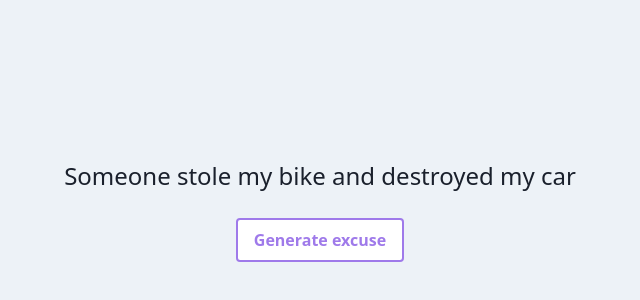
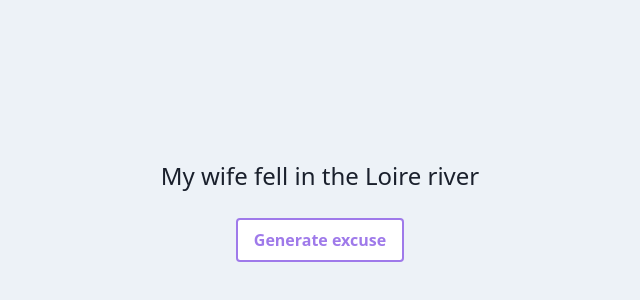
Before and after one commit to MeuhMeuh/work-excuses, a Vue app: page / in a window 1280 px wide. Shown: the part 190-490 px from the top of the page, without its empty margins (320-960 px from the left). Built offline with nearby package versions, Linux system fonts and the light colour scheme.

Commit message:
Update ExcuseSelector.vue

```diff
--- a/src/components/ExcuseSelector.vue
+++ b/src/components/ExcuseSelector.vue
@@ -27,9 +27,7 @@
                     'My son kicked my ass and I can\'t walk',
                     'Sorry, I thought that it was a day off',
                     'I forgot that I was working for you',
-                    'I am a "cadre", it\'s not about time but goals',
-                    'My wife fell in the Loire river',
-                    'Someone stole my bike and destroyed my car'
+                    'I am a "cadre", it\'s not about time but goals'
                 ],
                 excuse: ''
             };
```
